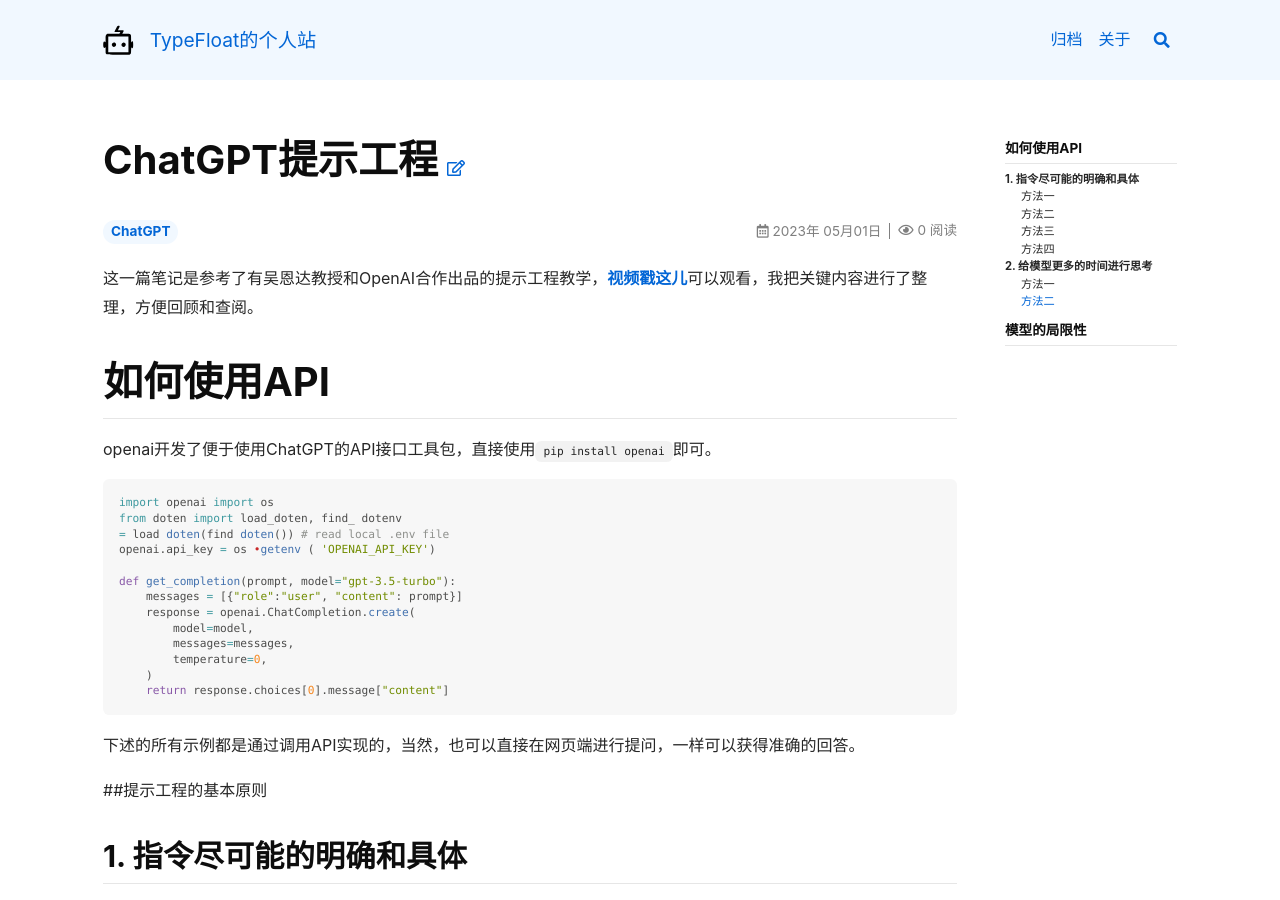
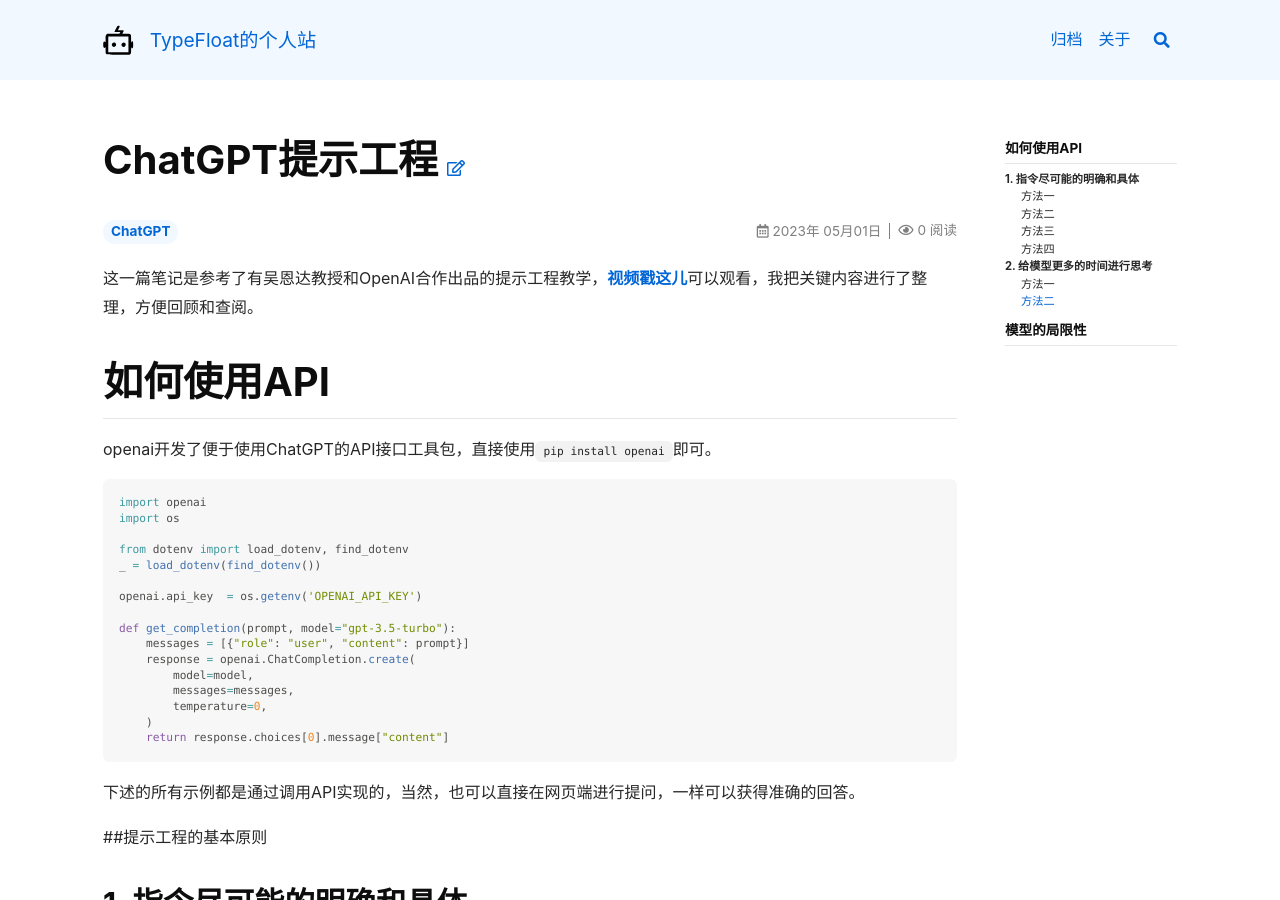
Before and after one commit to TypeFloat/TypeFloat.github.io, a Jekyll site: the page built from _posts/2023-05-01-gpt-prompt.md, in a window 1280 px wide and 900 px high. Built offline with Jekyll 4.4.1, drawn with Linux system fonts in a browser that asks for light colours; nearby versions of some CDN libraries; comment, search, counter and statistics services are not loaded.

Commit message:
进行了修改

````diff
--- a/_posts/2023-05-01-gpt-prompt.md
+++ b/_posts/2023-05-01-gpt-prompt.md
@@ -11,17 +11,20 @@
 openai开发了便于使用ChatGPT的API接口工具包，直接使用`pip install openai`即可。
 
 ```python
-import openai import os
-from doten import load_doten, find_ dotenv
-= load doten(find doten()) # read local .env file
-openai.api_key = os •getenv ( 'OPENAI_API_KEY')
+import openai
+import os
+
+from dotenv import load_dotenv, find_dotenv
+_ = load_dotenv(find_dotenv())
+
+openai.api_key  = os.getenv('OPENAI_API_KEY')
 
 def get_completion(prompt, model="gpt-3.5-turbo"):
-    messages = [{"role":"user", "content": prompt}]
+    messages = [{"role": "user", "content": prompt}]
     response = openai.ChatCompletion.create(
-    	model=model,
+        model=model,
         messages=messages,
-    	temperature=0,
+        temperature=0,
     )
     return response.choices[0].message["content"]
 ```
````
